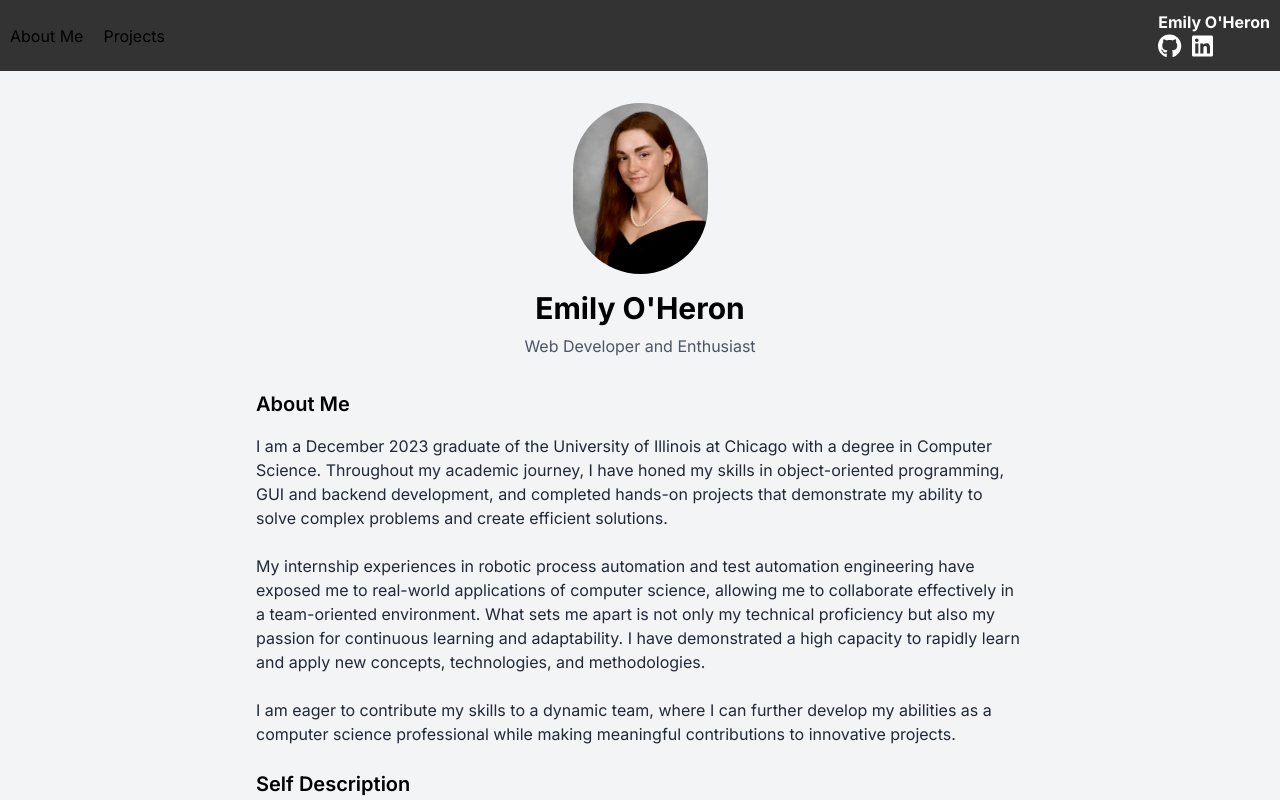
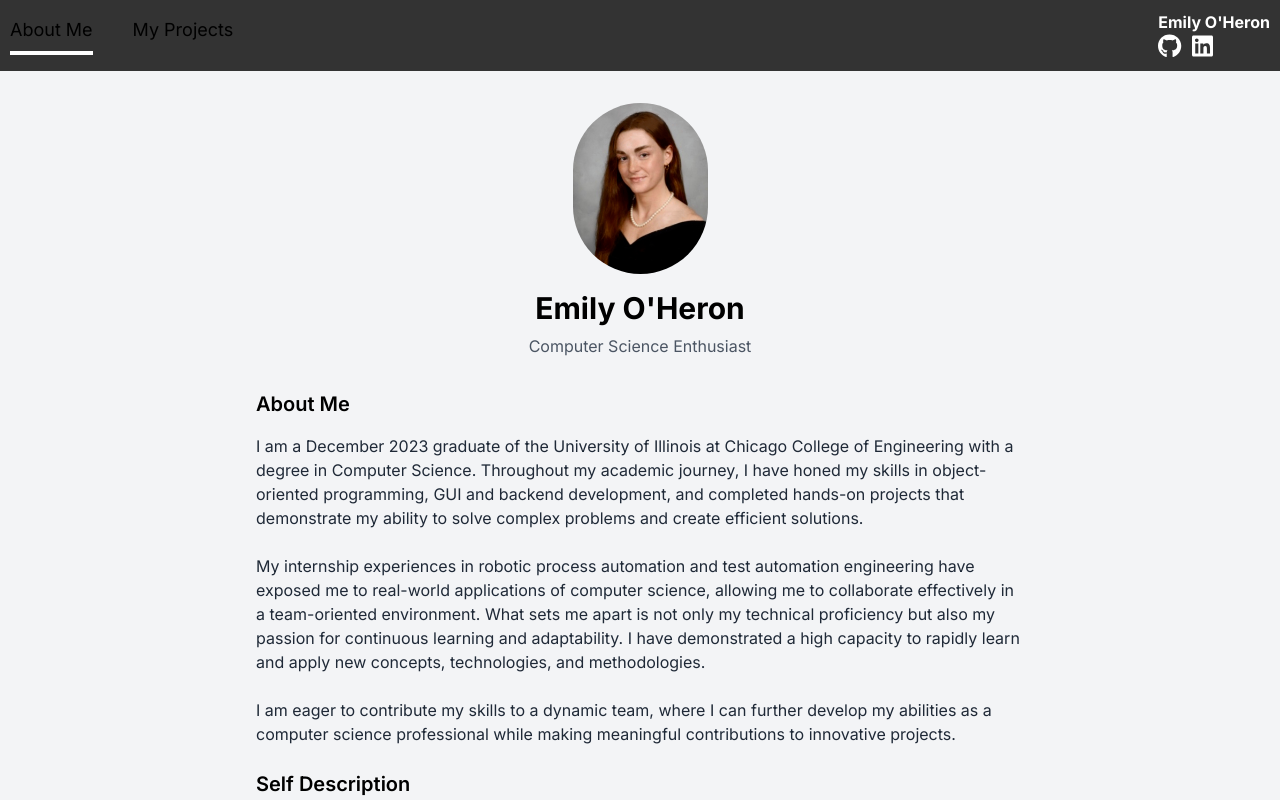
Before and after one commit to emilyoheron/PersonalWebPage, a Next.js app in the folder my-web-page/: page / in a window 1280 px wide. Shown: the top 800 px of the page. Built offline with nearby package versions, Linux system fonts and the light colour scheme.

Commit message:
Sytle changes to page

```diff
--- a/my-web-page/src/app/globals.css
+++ b/my-web-page/src/app/globals.css
@@ -43,7 +43,17 @@ body {
 }
 
 .navItem {
-  margin: 0;
+  list-style: none;
+  margin-right: 20px;
+  display: inline-block;
+  font-size: 18px;
+  position: relative;
+  text-decoration: none;
+}
+
+.navItem.active {
+  border-bottom: 4px solid #fff; /* You can change the color to your preference */
+  padding-bottom: 8px;
 }
 
 .appTitle {
--- a/my-web-page/src/app/navbar.tsx
+++ b/my-web-page/src/app/navbar.tsx
@@ -1,20 +1,25 @@
+'use client'
 // Navigation Bar to be used on each page of application
 import Link from 'next/link';
 import { FontAwesomeIcon } from '@fortawesome/react-fontawesome';
 import { faGithub, faLinkedin } from '@fortawesome/free-brands-svg-icons';
+import { usePathname } from 'next/navigation';
+
 
 
 const Navbar: React.FC = () => {
+  const pathname = usePathname();
+
     return (
       <nav className="navbar">
-        <ul className="navList">
-          <li className="navItem">
-            <Link href="/">About Me</Link>
-          </li>
-          <li className="navItem">
-            <Link href="/projects">Projects</Link>
-          </li>
-        </ul>
+      <ul className="navList">
+        <li className={`navItem ${pathname === '/' ? 'active' : ''}`}>
+          <Link href="/">About Me</Link>
+        </li>
+        <li className={`navItem ${pathname === '/projects' ? 'active' : ''}`}>
+          <Link href="/projects">My Projects</Link>
+        </li>
+      </ul>
         <div className="appTitle">Emily O&apos;Heron
         <div className="iconContainer">
           <a href="https://github.com/emilyoheron" target="_blank" rel="noopener noreferrer">
--- a/my-web-page/src/app/page.tsx
+++ b/my-web-page/src/app/page.tsx
@@ -12,11 +12,11 @@ export default function Home() {
           className="w-35 h-35 rounded-full mx-auto mb-4"
         />
         <h1 className="text-3xl font-bold mb-2">Emily O&apos;Heron</h1>
-        <p className="text-gray-600 dark:text-gray-300 mb-8">Web Developer and Enthusiast</p>
+        <p className="text-gray-600 dark:text-gray-300 mb-8">Computer Science Enthusiast</p>
         <div className="text-left">
           <h2 className="text-xl font-semibold mb-4">About Me</h2>
           <p className="text-gray-800 dark:text-gray-200 mb-6">
-            I am a December 2023 graduate of the University of Illinois at Chicago with a degree in Computer Science. Throughout my academic journey, I have honed my skills in object-oriented programming, GUI and backend development, and completed hands-on projects that demonstrate my ability to solve complex problems and create efficient solutions.<br/><br/>
+            I am a December 2023 graduate of the University of Illinois at Chicago College of Engineering with a degree in Computer Science. Throughout my academic journey, I have honed my skills in object-oriented programming, GUI and backend development, and completed hands-on projects that demonstrate my ability to solve complex problems and create efficient solutions.<br/><br/>
 
             My internship experiences in robotic process automation and test automation engineering have exposed me to real-world applications of computer science, allowing me to collaborate effectively in a team-oriented environment. What sets me apart is not only my technical proficiency but also my passion for continuous learning and adaptability. I have demonstrated a high capacity to rapidly learn and apply new concepts, technologies, and methodologies.<br/><br/>
 
--- a/my-web-page/src/app/projects/page.tsx
+++ b/my-web-page/src/app/projects/page.tsx
@@ -23,7 +23,7 @@ const projects: Project[] = [
     title: 'Mobile Applications',
     description: "I've developed several Flutter apps using Dart, each tailored for specific functionalities. These projects demonstrate my proficiency in Flutter and Dart, following standard practices and the Flutter framework principles. The code is organized with a focus on modularity and clean design patterns. Leveraging Flutter's widget library, I've created dynamic interfaces, incorporating features like ListView widgets for content display. The apps include interactive elements such as onTap functionalities and AlertDialogs for user experiences. Additionally, images, tabs, and various UI components are integrated to enhance visual appeal. The design prioritizes usability, ensuring clarity and consistency throughout the user interface.",
     imageUrls: ['/project2-2.png', '/project2-3.png', '/project2-4.png'],
-    videoUrl: '/project2-1.MOV'
+    videoUrl: '/project2-1.mov'
   },
   {
     id: 3,
```
Also changed, not shown: 1 other file (tests, documents, lock files or other folders).
